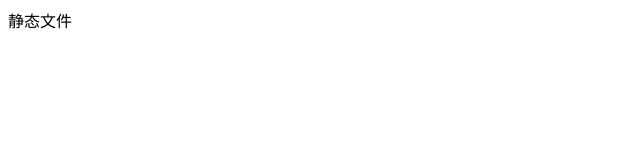
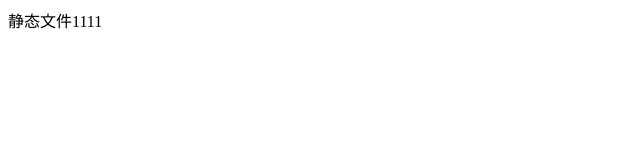
Before and after one commit to can-key/can, a plain HTML site: page docs/index.html in a window 1280 px wide. Shown: the full height of the page, 0-640 px from the left. Drawn offline with Linux system fonts and the light colour scheme.

Commit message:
add html

```diff
--- a/docs/index.html
+++ b/docs/index.html
@@ -6,6 +6,6 @@
     <title>Document</title>
 </head>
 <body>
-    <div>静态文件</div>
+    <div>静态文件1111</div>
 </body>
 </html>
```
